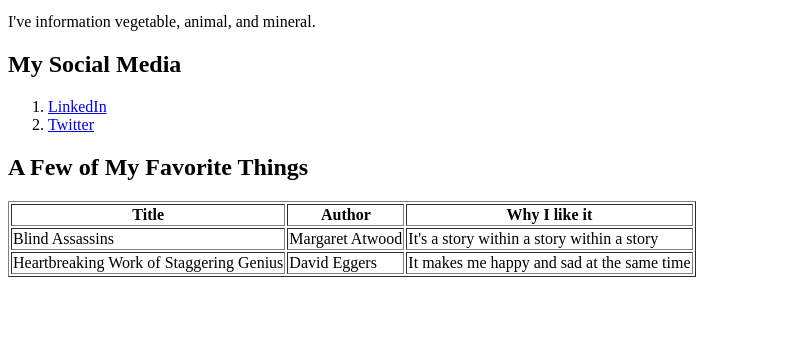
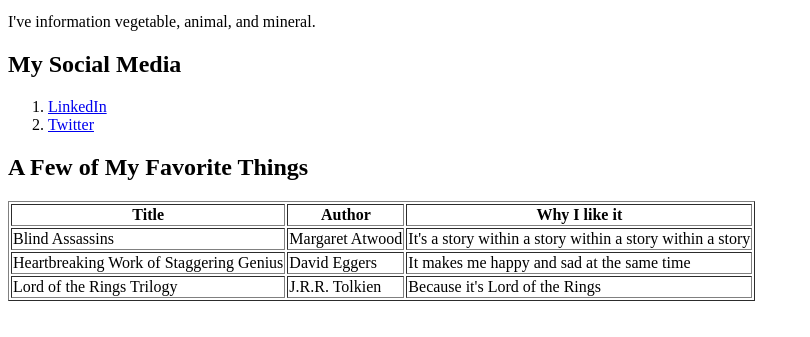
Before and after one commit to gretelup/gretelup.github.io, a plain HTML site: page index.html in a window 1280 px wide. Shown: the part 421-758 px from the top of the page, without its empty margins (0-810 px from the left). Drawn offline with Linux system fonts and the light colour scheme.

Commit message:
Modified page

```diff
--- a/index.html
+++ b/index.html
@@ -43,12 +43,18 @@
         <tr>
           <td>Blind Assassins</td>
           <td>Margaret Atwood</td>
-          <td>It's a story within a story within a story</td>
+          <td>It's a story within a story within a story within a story</td>
         </tr>
         <tr>
           <td>Heartbreaking Work of Staggering Genius</td>
           <td>David Eggers</td>
           <td>It makes me happy and sad at the same time</td>
+        </tr>
+        <tr>
+          <td>Lord of the Rings Trilogy</td>
+          <td>J.R.R. Tolkien</td>
+          <td>Because it's Lord of the Rings</td>
+        </tr>
         </tbody>
   </section>
 
```
